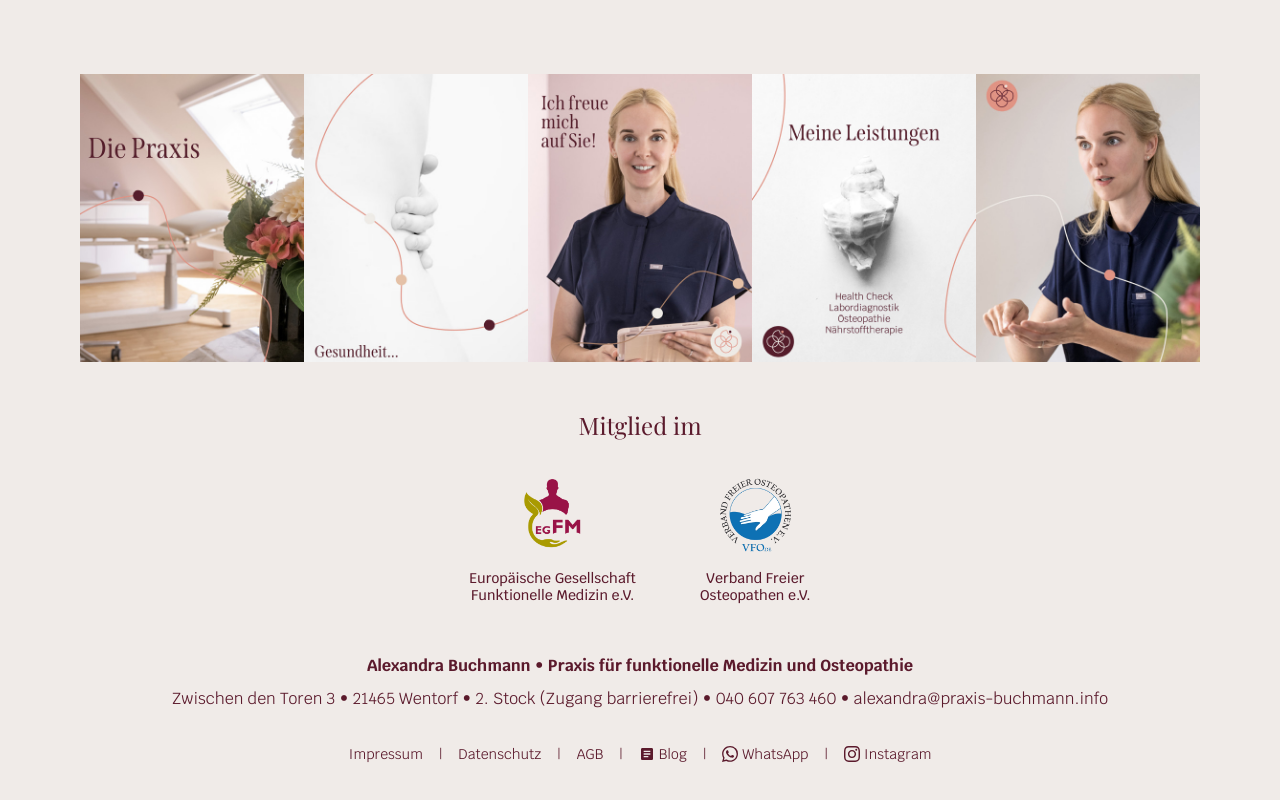
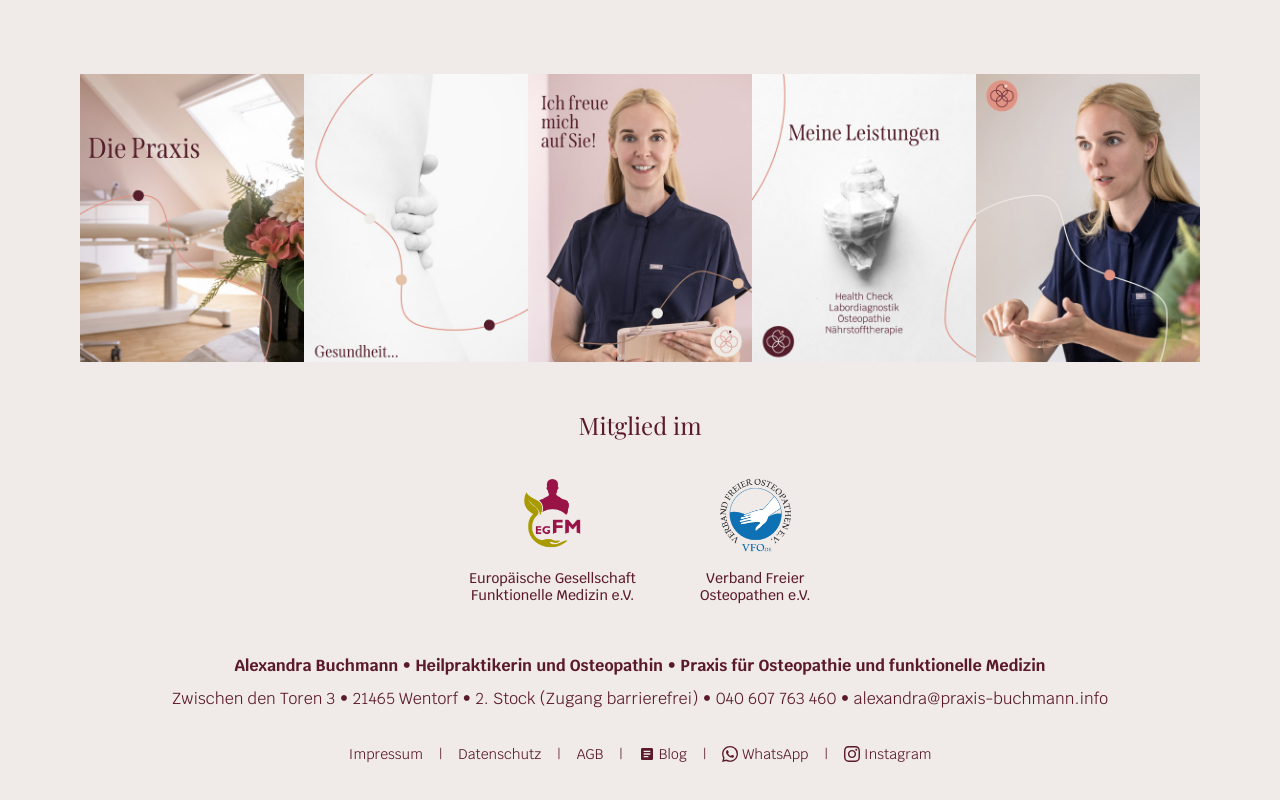
Before and after one commit to Lxnder1976/praxis-buchmann, a Next.js app: page / in a window 1280 px wide. Shown: the part 5626-6426 px from the top of the page. Built offline with nearby package versions, Linux system fonts and the light colour scheme.

Commit message:
Heilpraktikerin untergebracht im footer

```diff
--- a/src/components/Footer.tsx
+++ b/src/components/Footer.tsx
@@ -217,7 +217,7 @@ export default function Footer() {
         {/* Kontaktinformationen - zentriert in einer Zeile */}
         <div className="text-center mb-8">
           <p className="body-text text-burgundy">
-            <strong>Alexandra Buchmann</strong> • <strong>Praxis für funktionelle Medizin und Osteopathie</strong>
+            <strong>Alexandra Buchmann</strong> • <strong>Heilpraktikerin und Osteopathin</strong> • <strong>Praxis für Osteopathie und funktionelle Medizin</strong>
           </p>
           <p className="body-text text-text-gray mt-2">
             Zwischen den Toren 3 • 21465 Wentorf • 2. Stock (Zugang barrierefrei) • 040 607 763 460 • alexandra@praxis-buchmann.info
```
